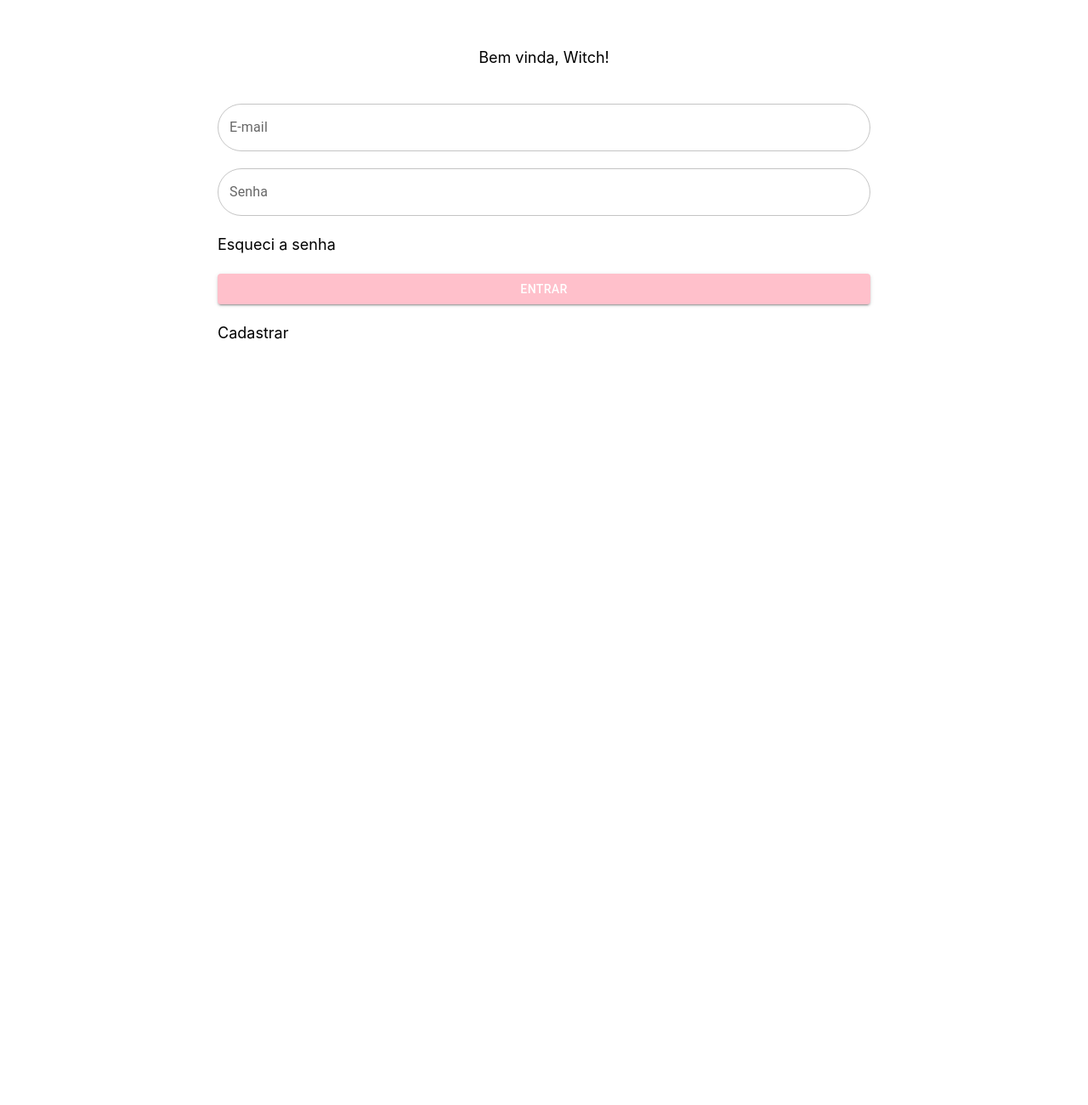
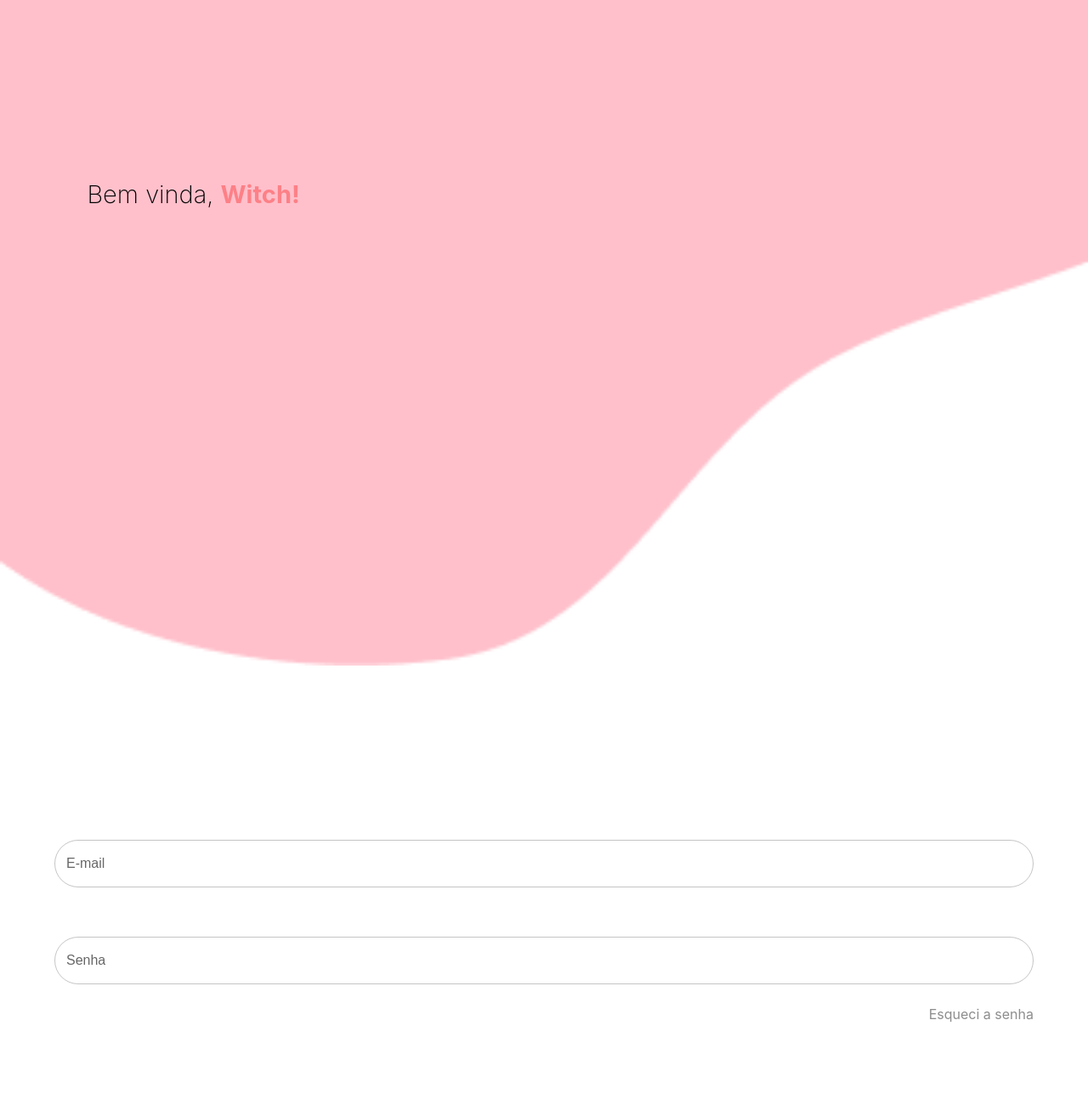
Before and after one commit to Hackatona-AGES-2022/Witch, a React (Create React App) app in the folder frontend/: page /login in a window 1280 px wide. Shown: the part 170-1470 px from the top of the page at 85% size. Before the commit the page ends 800 px from the top, so only its background shows below. Built offline with nearby package versions, Linux system fonts and the light colour scheme; no server answers.

Commit message:
stile front and components

```diff
--- a/frontend/src/App.tsx
+++ b/frontend/src/App.tsx
@@ -28,6 +28,13 @@ const customTheme = createTheme({
       dark: "#646464",
       contrastText: "#000"
     }
+  },
+  typography: {
+    fontFamily: [
+      "Poppins",
+      "sans-serif",
+      "Monospace",
+    ].join(",")
   }
 });
 
--- a/frontend/src/Theme.tsx
+++ /dev/null
@@ -1,16 +0,0 @@
-import * as React from "react";
-import { createTheme, ThemeProvider } from "@mui/material/styles";
-
-const customTheme = createTheme({
-  palette: {
-    primary: {
-      main: "#ffc0cb",
-    },
-    secondary: {
-      light: "#f0e6e6",
-      main: "#c93434",
-      dark: "#3c3c3c",
-      contrastText: "#000"
-    }
-  }
-});
--- a/frontend/src/pages/login/Login.module.css
+++ b/frontend/src/pages/login/Login.module.css
@@ -1,6 +1,68 @@
 .form {
-  width: 60%;
+  width: 90%;
 }
 .custom fieldset {
   border-radius: 50px;
 }
+.fontcenter{
+  text-align: center;
+}
+
+.inputs{
+  width: 100%;
+}
+
+.inputs .custom {
+  margin-top: 5%;
+}
+
+.buttons{
+  width: 100%;
+  margin-top: 30%;
+  display: flex;
+  flex-direction: column;
+  align-content: center;
+  justify-content: flex-end;
+  align-items: center;
+}
+
+.buttons .fontcenter{
+  margin-top: 5%;
+}
+
+.fontLeft{
+  text-align: left;
+  display: flex;
+  align-items: flex-end;
+  flex-direction: column;
+  margin-top: 2%;
+}
+
+.textPrimary{
+  color: #ffc0cb;
+  font-weight: 500;
+}
+
+.textSecondary{
+  color: #FD8087;
+  font-weight: 700;
+}
+
+.grey{
+  color: #8e8d8d;
+}
+
+.vector{
+  width: 100%;
+  margin-top: -5%;
+  z-index: 1;
+}
+
+.witch{
+  margin-bottom: 50%;
+  z-index: 10;
+  margin-top: -45%;
+  margin-left: 8%;
+  font-weight: 200;
+  font-size: 29px;
+}
--- a/frontend/src/pages/login/Login.tsx
+++ b/frontend/src/pages/login/Login.tsx
@@ -8,6 +8,7 @@ import { Logo } from "../../components/logo/Logo";
 import { useApi } from "../../hooks/useApi";
 import { useLocalStorage } from "../../hooks/useLocalStorage";
 import styles from "./Login.module.css";
+import vector from "./vector.png";
 
 const validationSchema = yup.object({
   email: yup.string().email("E-mail inválido").required("Campo obrigatório"),
@@ -39,15 +40,20 @@ export function Login() {
   const navigate = useNavigate();
 
   return (
-    <div className="flex flex-col items-center justify-center h-screen">
-      <p className="text-lg">
-        Bem vinda, Witch!
+    <div className="flex flex-col h-screen">
+      <div className={styles.img}>
+      <img src={vector} className={styles.vector}/>
+      <p className={styles.witch}>
+        Bem vinda, <span className={styles.textSecondary}>Witch!</span>
       </p>
+      </div>
 
+    <div className="flex flex-col items-center h-screen">
       <form
         onSubmit={formik.handleSubmit}
         className={clsx(styles.form, "flex flex-col gap-5 mt-10")}
-      >
+        >
+        <div className={styles.inputs}>
         <TextField
           fullWidth
           id="email"
@@ -59,7 +65,7 @@ export function Login() {
           onChange={formik.handleChange}
           error={formik.touched.email && Boolean(formik.errors.email)}
           helperText={formik.touched.email && formik.errors.email}
-        />
+          />
         <TextField
           fullWidth
           id="password"
@@ -72,17 +78,21 @@ export function Login() {
           onChange={formik.handleChange}
           error={formik.touched.password && Boolean(formik.errors.password)}
           helperText={formik.touched.password && formik.errors.password}
-        />
-        <p className="text-lg">
+          />
+        <p className={clsx(styles.fontLeft, styles.grey)}>
           Esqueci a senha
         </p>
+        </div>
+        <div className={styles.buttons}>
         <Button color="primary" variant="contained" fullWidth type="submit">
           Entrar
         </Button>
-        <p className="text-lg">
+        <p className={clsx(styles.fontcenter, styles.textPrimary)}>
           Cadastrar
         </p>
+        </div>
       </form>
+      </div>
     </div>
   );
 }
```
Also changed, not shown: frontend/src/pages/login/vector.png (added), 1 other file (tests, documents, lock files or other folders).
